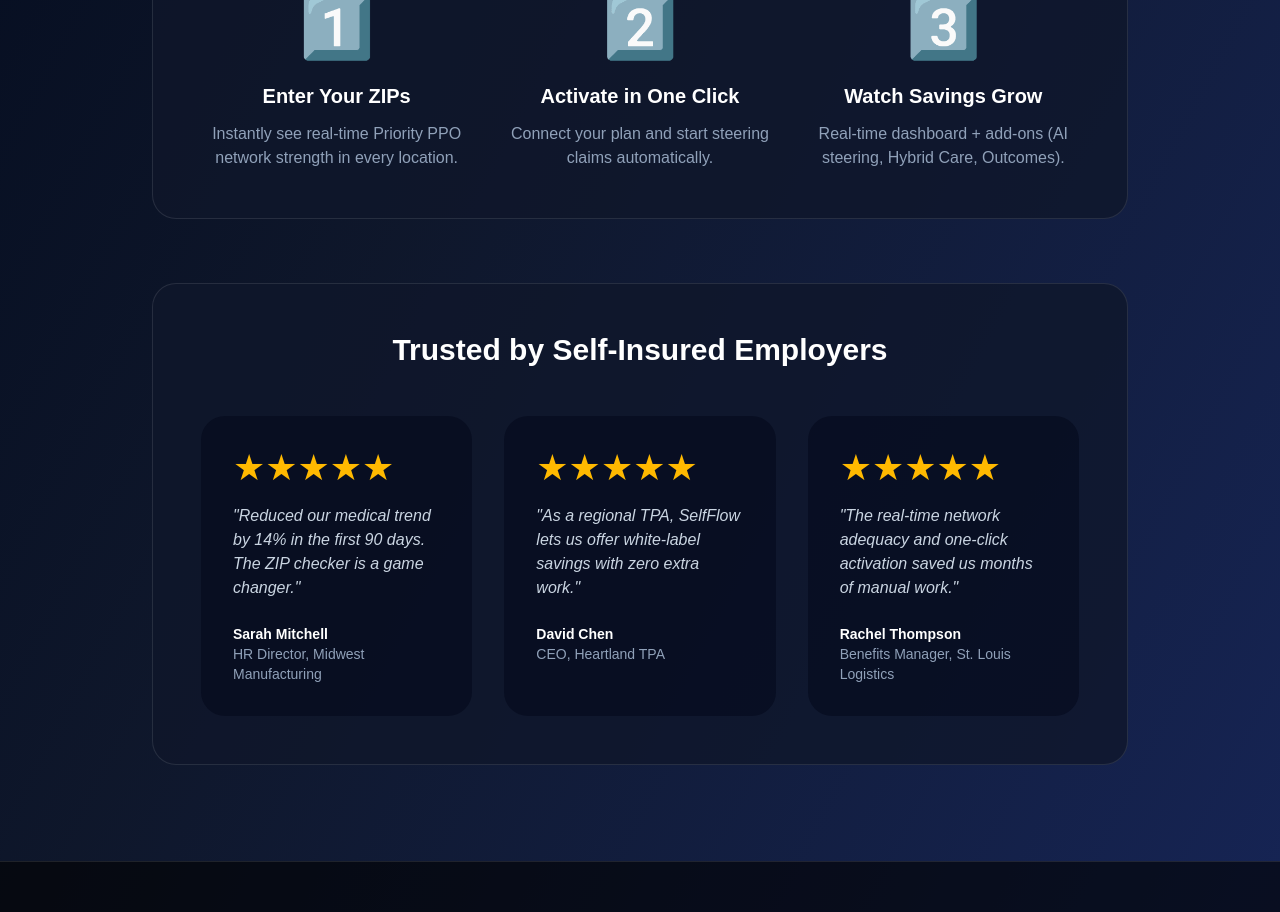
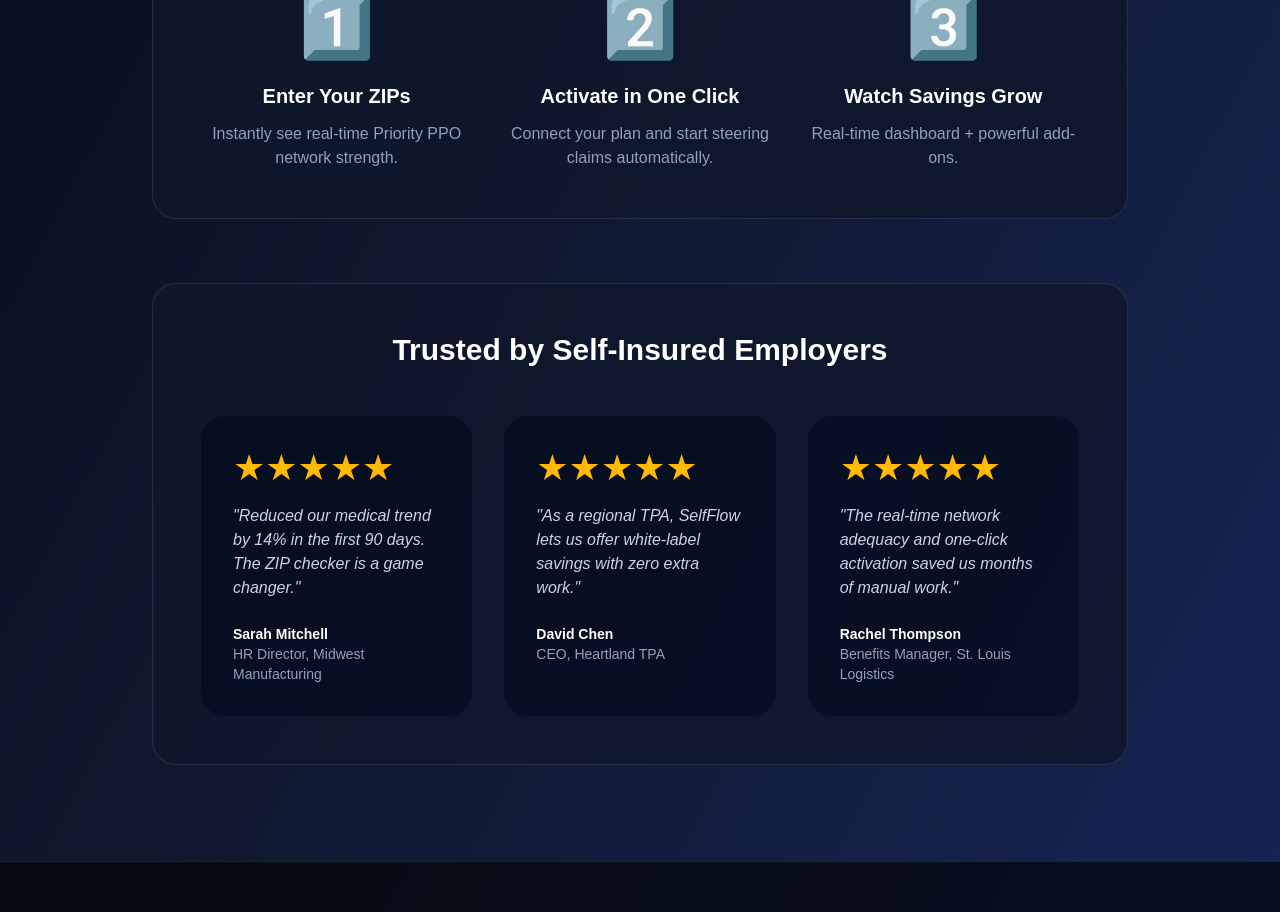
Before and after one commit to ryunstuart/quantum-selfflow, a Next.js app in the folder frontend/: page / in a window 1280 px wide. Shown: the part 1440-2352 px from the top of the page. Built offline with nearby package versions, Linux system fonts and the light colour scheme.

Commit message:
Updated homepage nav with Settings link

```diff
--- a/frontend/app/page.tsx
+++ b/frontend/app/page.tsx
@@ -120,6 +120,7 @@ export default function Home() {
             {!isLoggedIn && <Link href="/onboarding" className="hover:text-cyan-400">Get Started</Link>}
             {isLoggedIn && <Link href="/dashboard" className="hover:text-cyan-400">Dashboard</Link>}
             {isLoggedIn && <Link href="/myplan" className="hover:text-cyan-400">My Plan</Link>}
+            {isLoggedIn && <Link href="/settings" className="hover:text-cyan-400">Settings</Link>}
             {isLoggedIn && <button onClick={() => { localStorage.removeItem('selfflow_user'); window.location.reload(); }} className="text-red-400">Logout</button>}
           </div>
         </div>
@@ -238,7 +239,7 @@ export default function Home() {
             <div className="text-center">
               <div className="text-6xl mb-6">1️⃣</div>
               <div className="font-semibold text-xl mb-3">Enter Your ZIPs</div>
-              <p className="text-slate-400">Instantly see real-time Priority PPO network strength in every location.</p>
+              <p className="text-slate-400">Instantly see real-time Priority PPO network strength.</p>
             </div>
             <div className="text-center">
               <div className="text-6xl mb-6">2️⃣</div>
@@ -248,7 +249,7 @@ export default function Home() {
             <div className="text-center">
               <div className="text-6xl mb-6">3️⃣</div>
               <div className="font-semibold text-xl mb-3">Watch Savings Grow</div>
-              <p className="text-slate-400">Real-time dashboard + add-ons (AI steering, Hybrid Care, Outcomes).</p>
+              <p className="text-slate-400">Real-time dashboard + powerful add-ons.</p>
             </div>
           </div>
         </div>
@@ -288,7 +289,7 @@ export default function Home() {
         <div className="fixed inset-0 bg-black/80 flex items-center justify-center z-[200] p-4">
           <div className="bg-slate-900 border border-white/10 rounded-3xl p-10 max-w-md w-full text-center">
             <h3 className="text-3xl font-semibold mb-4">Ready to See Quantum SelfFlow Live?</h3>
-            <p className="text-slate-400 mb-8">Schedule a quick 15-minute demo with our team to review your potential savings and get started.</p>
+            <p className="text-slate-400 mb-8">Schedule a quick 15-minute demo with our team.</p>
 
             <button
               onClick={() => { alert("✅ Demo request sent! Our team will reach out shortly."); setShowDemoModal(false); }}
```
